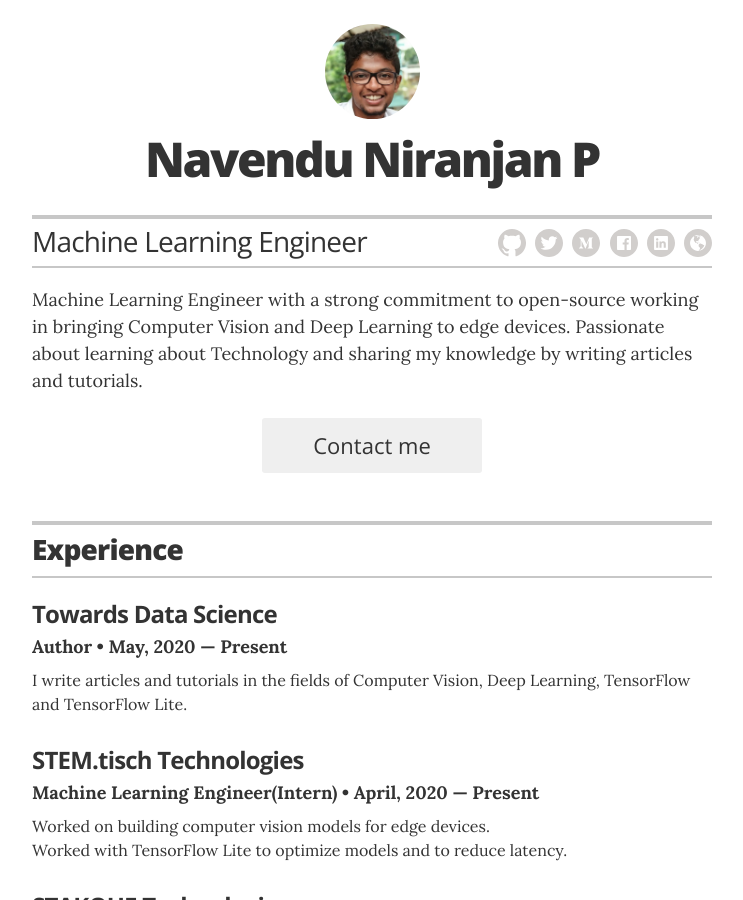
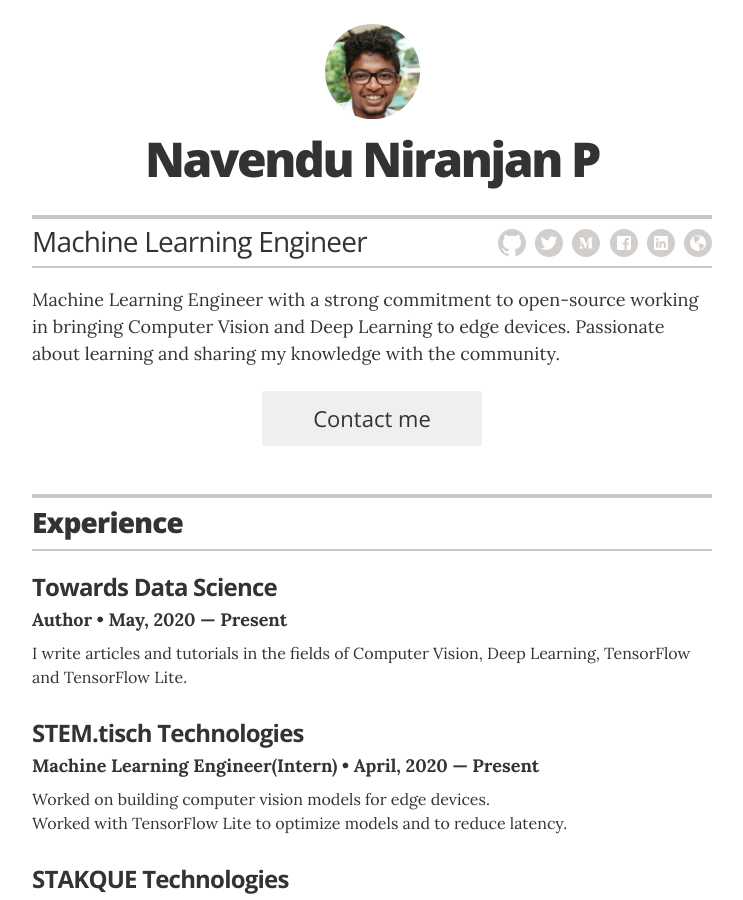
Before and after one commit to pottekkat/resume, a Jekyll site: the page built from index.html, in a window 1280 px wide and 900 px high. Shown: the whole window, without its empty margins (268-1011 px from the left). Built offline with Jekyll 4.4.1, drawn with Linux system fonts in a browser that asks for light colours.

Commit message:
fixed header

```diff
--- a/_config.yml
+++ b/_config.yml
@@ -23,7 +23,7 @@ resume_contact_address:         "Kochi, India"
 resume_header_contact_info:     "+91-9567210454 • navendupottekkat@gmail.com"
 display_header_contact_info:    "false"
 
-resume_header_intro: "<p>Machine Learning Engineer with a strong commitment to open-source working in bringing Computer Vision and Deep Learning to edge devices. Passionate about learning about Technology and sharing my knowledge by writing articles and tutorials.</p>"
+resume_header_intro: "<p>Machine Learning Engineer with a strong commitment to open-source working in bringing Computer Vision and Deep Learning to edge devices. Passionate about learning and sharing my knowledge with the community.</p>"
 
 # use "yes" to display the email contact button,
 # "no" to display an "I'm not looking for work" message,
```
